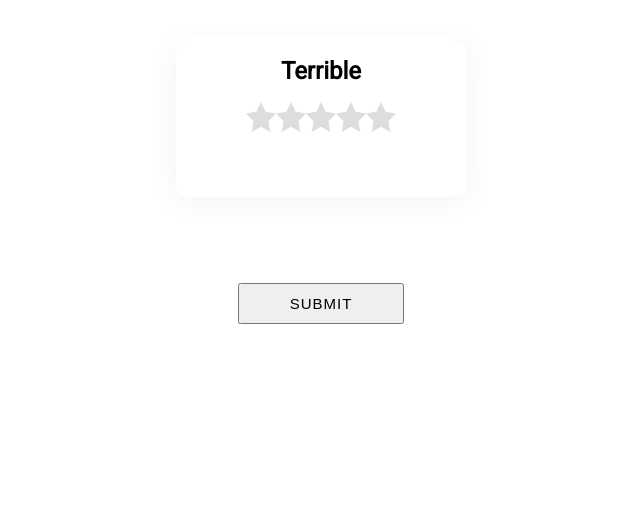
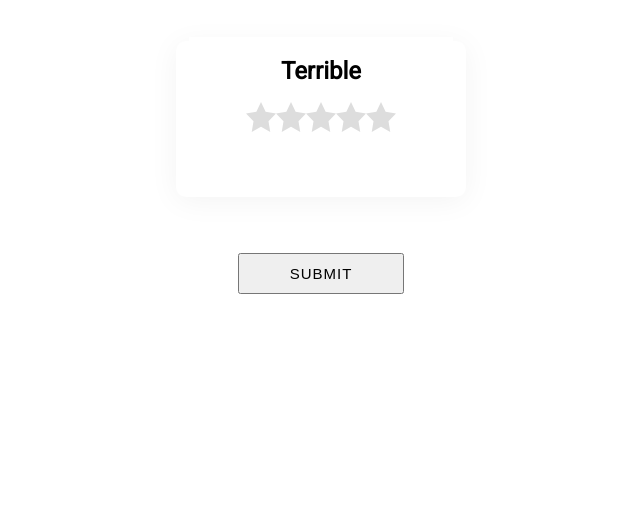
Before and after one commit to Hariprasath0708/Midtrans, a plain HTML site: page index.html in a window 1280 px wide. Shown: the part 286-810 px from the top of the page, without its empty margins (319-959 px from the left). Drawn offline with nearby package versions, Linux system fonts and the light colour scheme.

Commit message:
Update index.html

```diff
--- a/index.html
+++ b/index.html
@@ -38,7 +38,7 @@ body {
           position:absolute;
           text-align:center;
           width:100%;
-          bottom:180px;
+          bottom:210px;
          padding: 10px 100px;
                     }
           button{
```
